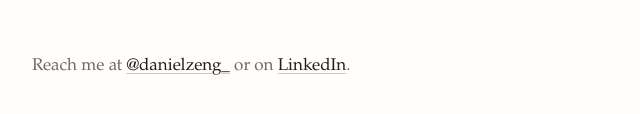
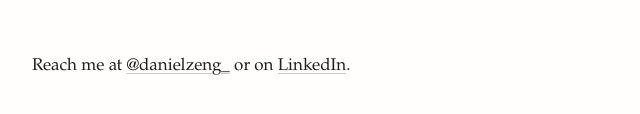
Before and after one commit to daniel-zeng/daniel-zeng.github.io, an Astro site: page / in a window 1280 px wide. Shown: the part 864-978 px from the top of the page, 312-952 px from the left. Built offline with nearby package versions, Linux system fonts and the light colour scheme; Astro itself is replaced by a stand-in of ours.

Commit message:
Footer text full color to match body

```diff
--- a/src/pages/index.astro
+++ b/src/pages/index.astro
@@ -79,7 +79,7 @@ const publications = [
   </section>
 
   <footer class="fade" style="--d: 3">
-    <p class="muted">
+    <p>
       Reach me at <a href="https://x.com/danielzeng_">@danielzeng_</a> or on
       <a href="https://www.linkedin.com/in/daniel-zeng/">LinkedIn</a>.
     </p>
```
